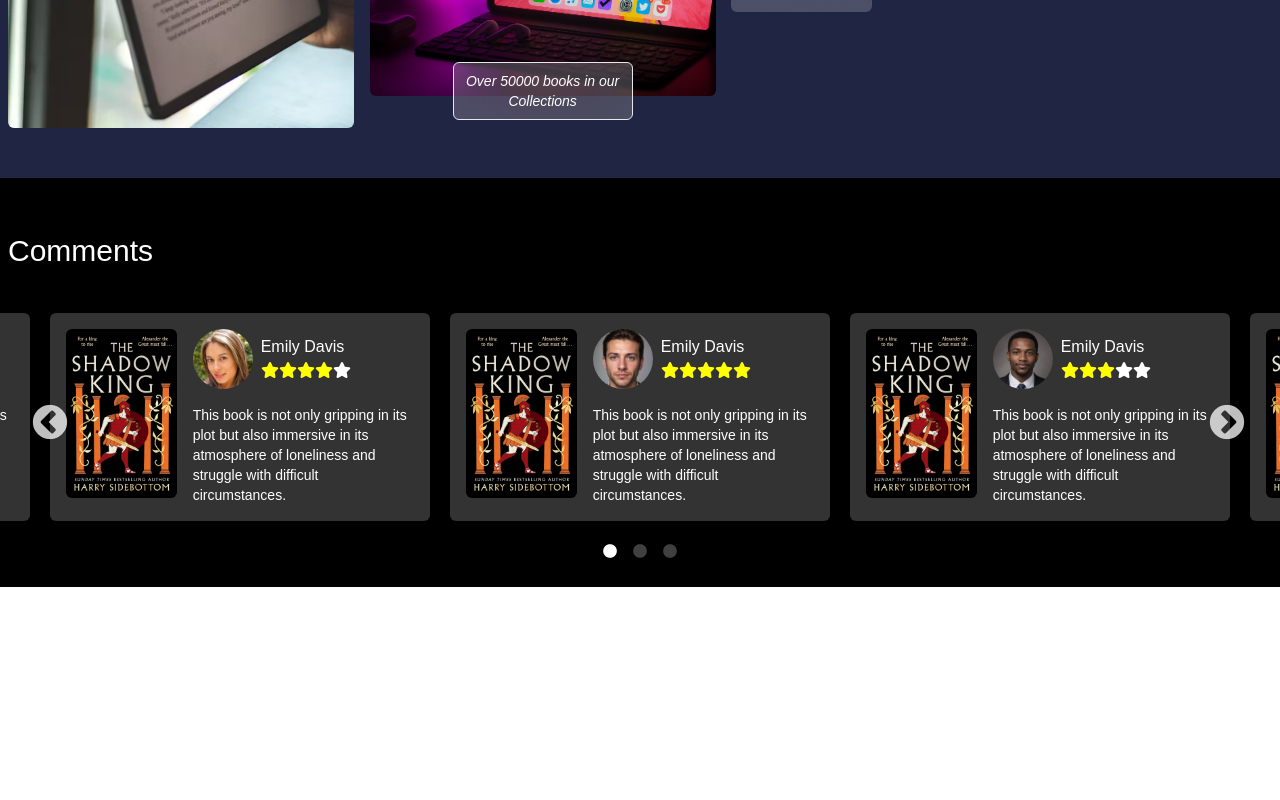
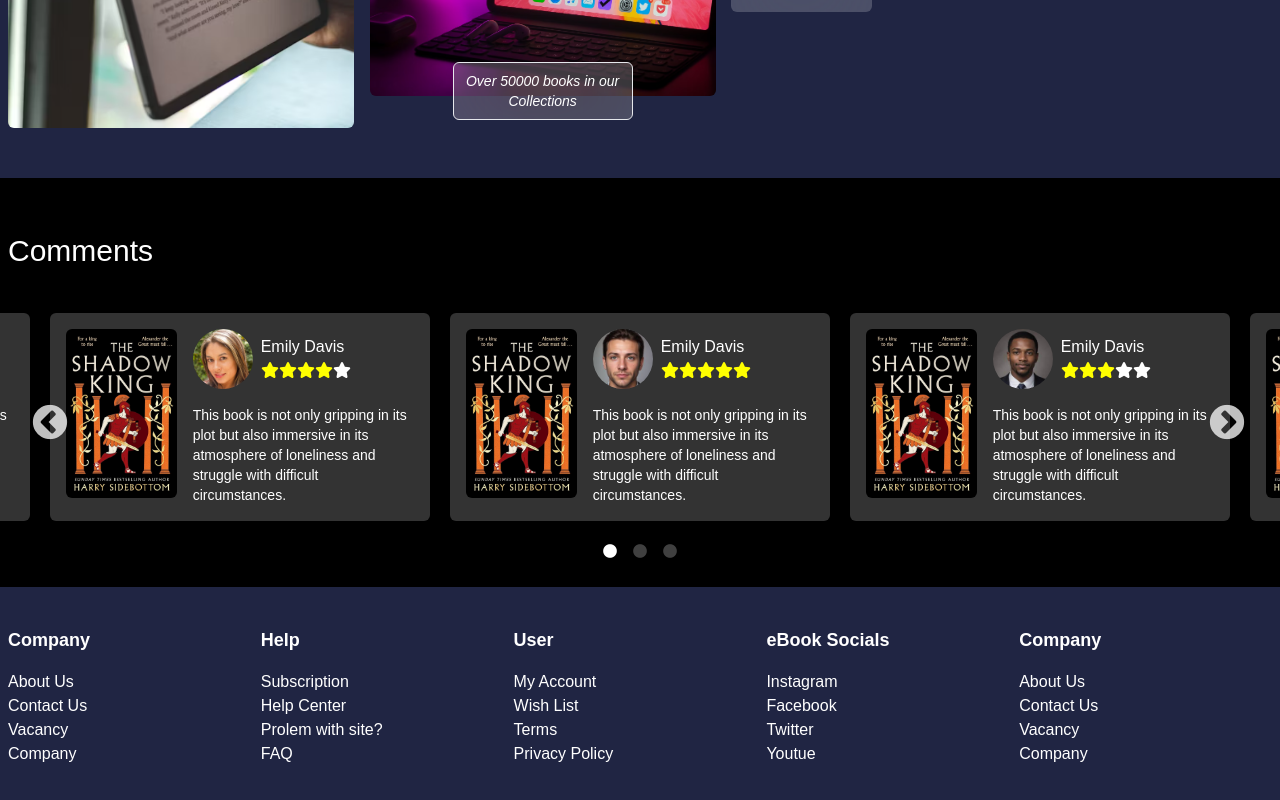
Before and after one commit to ashikurrahmanbd/ebookshelf-web, a React (Vite) app: page / in a window 1280 px wide. Shown: the part 5002-5802 px from the top of the page. Before the commit the page ends 5589 px from the top, so only its background shows below. Built offline with nearby package versions, Linux system fonts and the light colour scheme; a web font is replaced by a local one.

Commit message:
Footer top updated

```diff
--- a/src/pages/homepage/HomePage.jsx
+++ b/src/pages/homepage/HomePage.jsx
@@ -2,6 +2,7 @@ import AboutUs from "./sections/AboutUs"
 import BookCategory from "./sections/BookCategory"
 import Comments from "./sections/comments"
 import CreateAccount from "./sections/CreateAccount"
+import FooterTop from "./sections/FooterTop"
 import Hero from "./sections/Hero"
 import MostPopularBooks from "./sections/MostPopularBooks"
 import RecommendedBooks from "./sections/RecommendedBooks"
@@ -23,6 +24,7 @@ const HomePage = () => {
             <MostPopularBooks />
             <AboutUs />
             <Comments />
+            <FooterTop />
         </div>
 
     )
--- /dev/null
+++ b/src/pages/homepage/sections/FooterTop.jsx
@@ -0,0 +1,79 @@
+
+
+const FooterTop = () => {
+
+    return (
+        <div className="footer-top py-[40px] bg-primary text-white">
+
+            <div className="container mx-auto px-4 sm:px-2">
+                <div className="footer-top-elements flex flex-row justify-between w-full flex-wrap">
+
+                    <div className="single-widget mb-8 w-1/2 sm:w-1/3 md:w-1/4 lg:w-1/5">
+                        <h3 className="text-lg font-bold mb-4">Company</h3>
+                        <div className="widget-content">
+                            <ul>
+                                <li>About Us</li>
+                                <li>Contact Us</li>
+                                <li>Vacancy</li>
+                                <li>Company</li>
+                            </ul>
+                        </div>
+                    </div>
+
+                    <div className="single-widget mb-8 w-1/2 sm:w-1/3 md:w-1/4 lg:w-1/5">
+                        <h3 className="text-lg font-bold mb-4">Help</h3>
+                        <div className="widget-content">
+                            <ul>
+                                <li>Subscription</li>
+                                <li>Help Center</li>
+                                <li>Prolem with site?</li>
+                                <li>FAQ</li>
+                            </ul>
+                        </div>
+                    </div>
+
+                    <div className="single-widget mb-8 w-1/2 sm:w-1/3 md:w-1/4 lg:w-1/5">
+                        <h3 className="text-lg font-bold mb-4">User</h3>
+                        <div className="widget-content">
+                            <ul>
+                                <li>My Account</li>
+                                <li>Wish List</li>
+                                <li>Terms</li>
+                                <li>Privacy Policy</li>
+                            </ul>
+                        </div>
+                    </div>
+
+                    <div className="single-widget mb-8 w-1/2 sm:w-1/3 md:w-1/4 lg:w-1/5">
+                        <h3 className="text-lg font-bold mb-4">eBook Socials</h3>
+                        <div className="widget-content">
+                            <ul>
+                                <li>Instagram</li>
+                                <li>Facebook</li>
+                                <li>Twitter</li>
+                                <li>Youtue</li>
+                            </ul>
+                        </div>
+                    </div>
+
+                    <div className="single-widget mb-8 w-1/2 sm:w-1/3 md:w-1/4 lg:w-1/5">
+                        <h3 className="text-lg font-bold mb-4">Company</h3>
+                        <div className="widget-content">
+                            <ul>
+                                <li>About Us</li>
+                                <li>Contact Us</li>
+                                <li>Vacancy</li>
+                                <li>Company</li>
+                            </ul>
+                        </div>
+                    </div>
+
+
+                </div>
+            </div>
+
+        </div>
+    )
+}
+
+export default FooterTop
```
